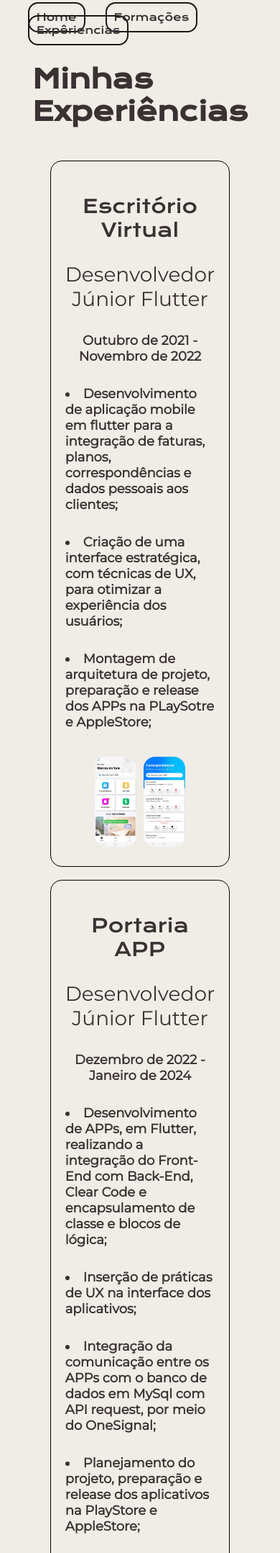
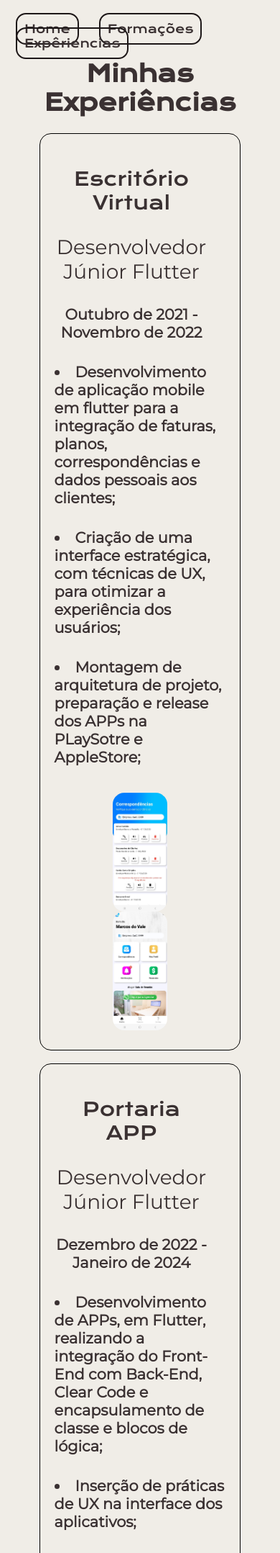
Before and after one commit to feerfecci/meu_curriculo, a PHP site: page /experiencias.html in a window 390 px wide. Shown: the top 2157 px of the page at 72% size. Run offline with PHP 8.4, Linux system fonts and the light colour scheme.

Commit message:
mais coisas

```diff
--- a/curriculo/decoration.css
+++ b/curriculo/decoration.css
@@ -9,13 +9,21 @@
 
     --font-primaria: 'Krona One', sans-serif;
     --font-secundaria: 'Montserrat', sans-serif;
+
+    --font-size-texto: 26px;
+    --font-size-subtitulo: 1.30em;
+    --font-size-titulo: 2em;
+    --font-size-botao: 1em;
+
+    --borda-card: 16px;
+
 }
 
 body {
-    box-sizing: border-box;
     background-color: var(--cor-primaria);
     color: var(--cor-secundaria);
     font-weight: var(--cor-secundaria);
+    margin: 0;
 
 }
 
@@ -25,9 +33,9 @@
 
 h1 {
     color: #3a3132;
-    ;
+    text-align: center;
     font-family: var(--font-primaria);
-    font-size: 36px;
+    font-size: var(--font-size-titulo);
 }
 
 p {
@@ -40,21 +48,20 @@
     font-weight: bold;
     font-family: var(--font-secundaria);
     color: var(--cor-terciaria);
-    font-size: 26px;
-
+    font-size: var(--font-size-texto)
 }
 
 .row {
     display: flex;
     align-items: center;
     justify-content: center;
-    padding: 3% 15%;
+    padding: 3% 10%;
 }
 
 .coloum {
     display: flex;
     flex-direction: column;
-    width: 700px;
+    width: 100%;
     align-items: center;
 
 }
@@ -67,9 +74,9 @@
 
 
 a {
-    width: 400px;
+    width: 70%;
     gap: 16px;
-    font-size: 14px;
+    font-size: var(--font-size-botao);
     padding: 10px;
     margin: 12px;
     justify-content: center;
@@ -81,6 +88,13 @@
     border-radius: 14px;
 }
 
+.section-a {
+    display: flex;
+    flex-direction: column;
+    align-items: center;
+    width: 100%;
+}
+
 
 
 .itensCargo {
@@ -89,12 +103,12 @@
 
 .cargo {
     font-family: var(--font-primaria);
-    font-size: 26px;
+    font-size: var(--font-size-texto);
 }
 
 .descricao {
     font-family: var(--font-secundaria);
-    font-size: 18px;
+    font-size: var(--font-size-subtitulo);
     font-weight: bold;
     margin: 30px 0px;
 }
@@ -102,12 +116,41 @@
 img {
     height: 40%;
     width: 40%;
-    border-radius: 16px 16px;
+    border-radius: var(--borda-card);
     object-fit: unset;
 }
 
 .border-card {
     border: solid 1px black;
-    border-radius: 16px;
+    border-radius: var(--borda-card);
     padding: 20px;
 }
+
+@media (max-width: 1050px) {
+    body{
+        align-items: center;
+    }
+
+    header {
+        padding: 30px 0px 0px 10px;
+        width: 100%;
+        justify-content: center;
+
+    }
+    .row{
+        flex-direction: column-reverse;
+        margin: 0px;
+    }
+
+    .coloum{
+        margin: 0;
+    }
+
+    p{
+        width: 90%;
+    }
+    a{
+        width: 90%;
+    }
+
+}
```
Also changed, not shown: curriculo/formacoes.html (+4 -5 lines), curriculo/index.html (+7 -6 lines), curriculo/main.html (added).
